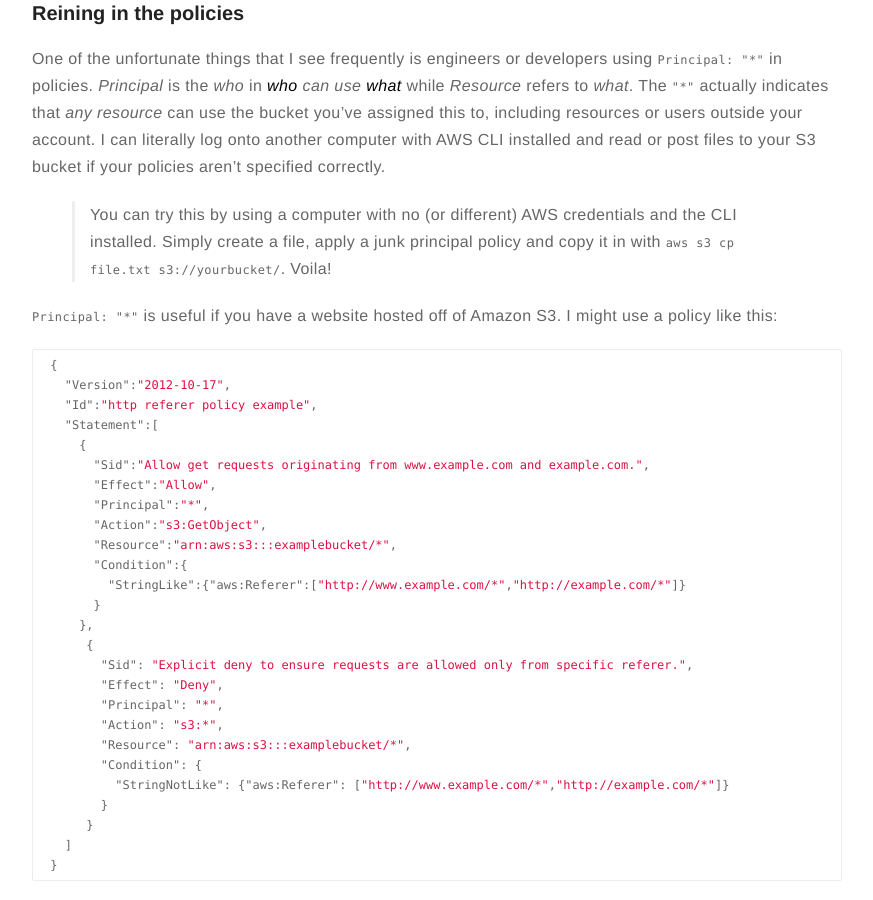
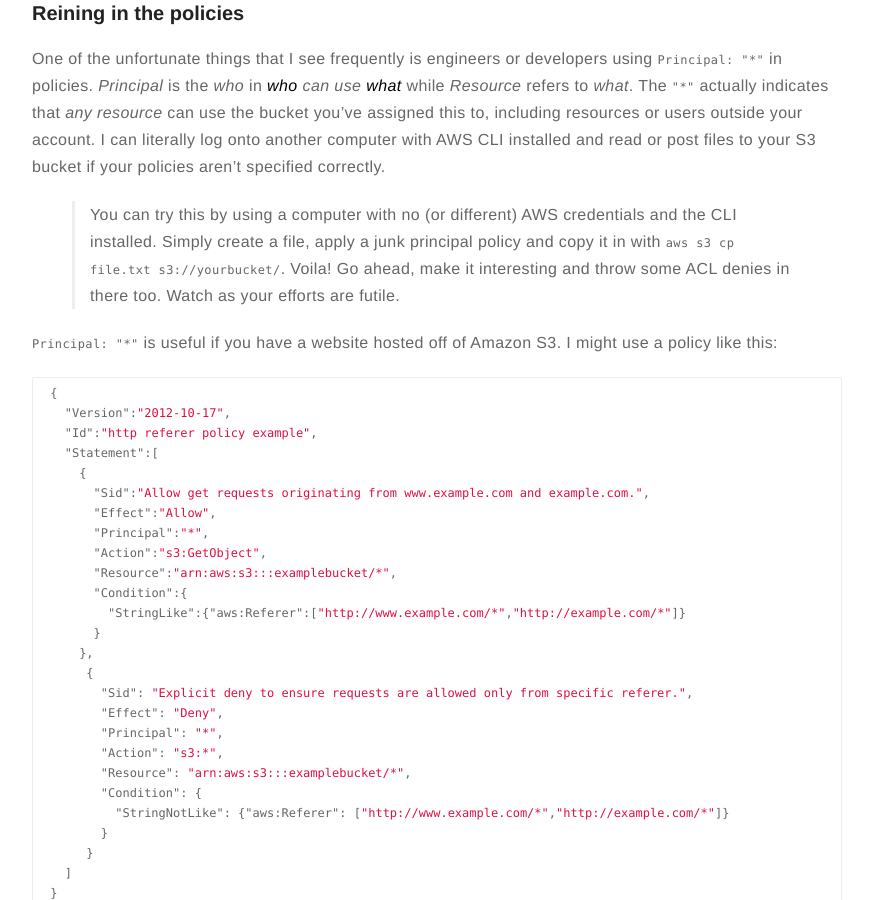
Before and after one commit to Kharonkrayford/mattouille.github.io, a Jekyll site: the page built from _posts/2017-10-16-s3-bucket-security-and-best-practices.markdown, in a window 1280 px wide and 900 px high, scrolled down 1340 px. Shown: the whole window, without its empty margins (203-1076 px from the left). Built offline with Jekyll 4.4.1, drawn with Linux system fonts in a browser that asks for light colours; comment, search, counter and statistics services are not loaded.

Commit message:
Added some text

```diff
--- a/_posts/2017-10-16-s3-bucket-security-and-best-practices.markdown
+++ b/_posts/2017-10-16-s3-bucket-security-and-best-practices.markdown
@@ -36,7 +36,7 @@
 
 One of the unfortunate things that I see frequently is engineers or developers using `Principal: "*"` in policies. _Principal_ is the _who_ in _**who** can use **what**_ while _Resource_ refers to _what_. The `"*"` actually indicates that _any resource_ can use the bucket you've assigned this to, including resources or users outside your account. I can literally log onto another computer with AWS CLI installed and read or post files to your S3 bucket if your policies aren't specified correctly.
 
-> You can try this by using a computer with no (or different) AWS credentials and the CLI installed. Simply create a file, apply a junk principal policy and copy it in with `aws s3 cp file.txt s3://yourbucket/`. Voila!
+> You can try this by using a computer with no (or different) AWS credentials and the CLI installed. Simply create a file, apply a junk principal policy and copy it in with `aws s3 cp file.txt s3://yourbucket/`. Voila! Go ahead, make it interesting and throw some ACL denies in there too. Watch as your efforts are futile.
 
 `Principal: "*"` is useful if you have a website hosted off of Amazon S3. I might use a policy like this:
 
```
